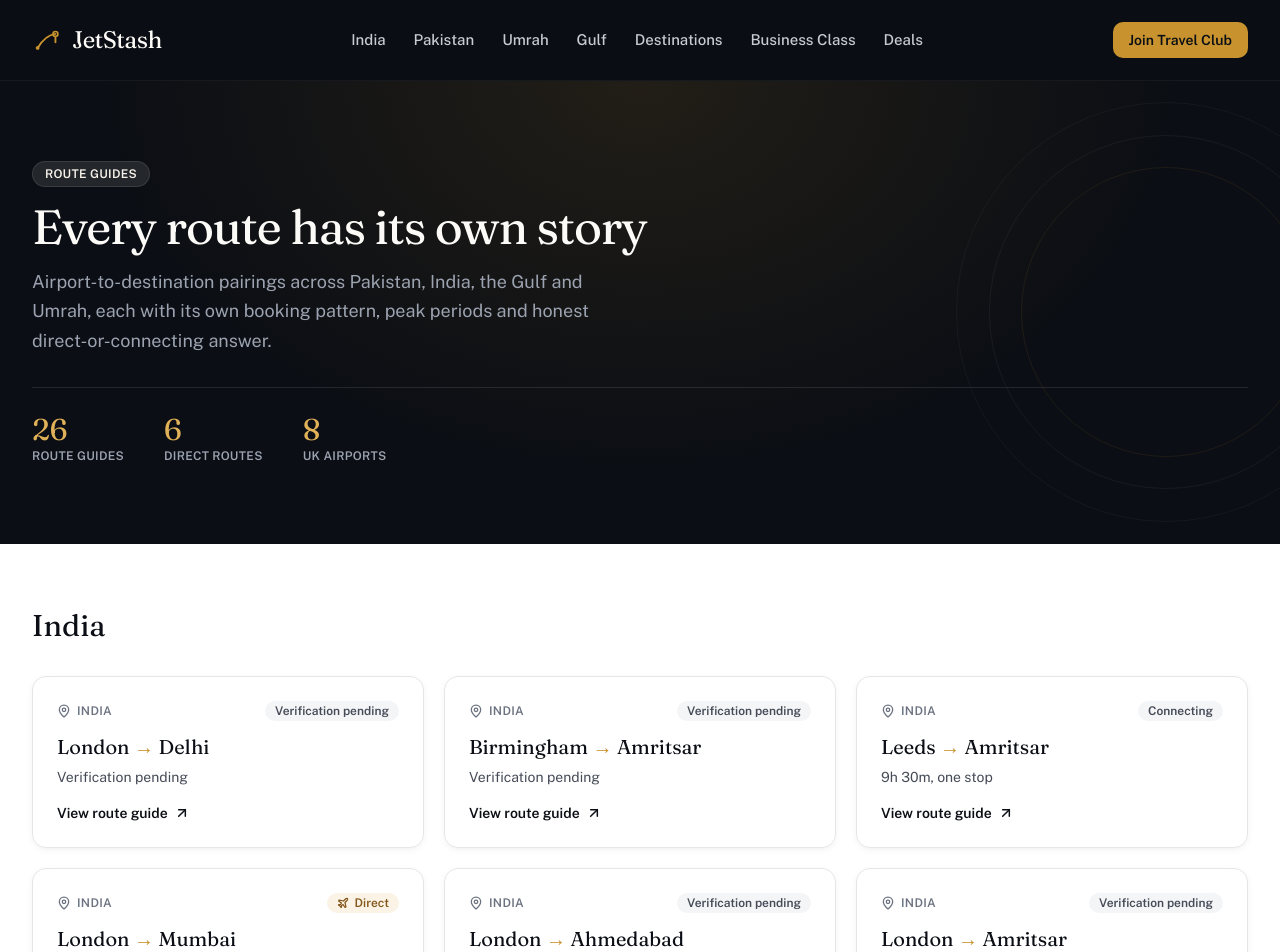
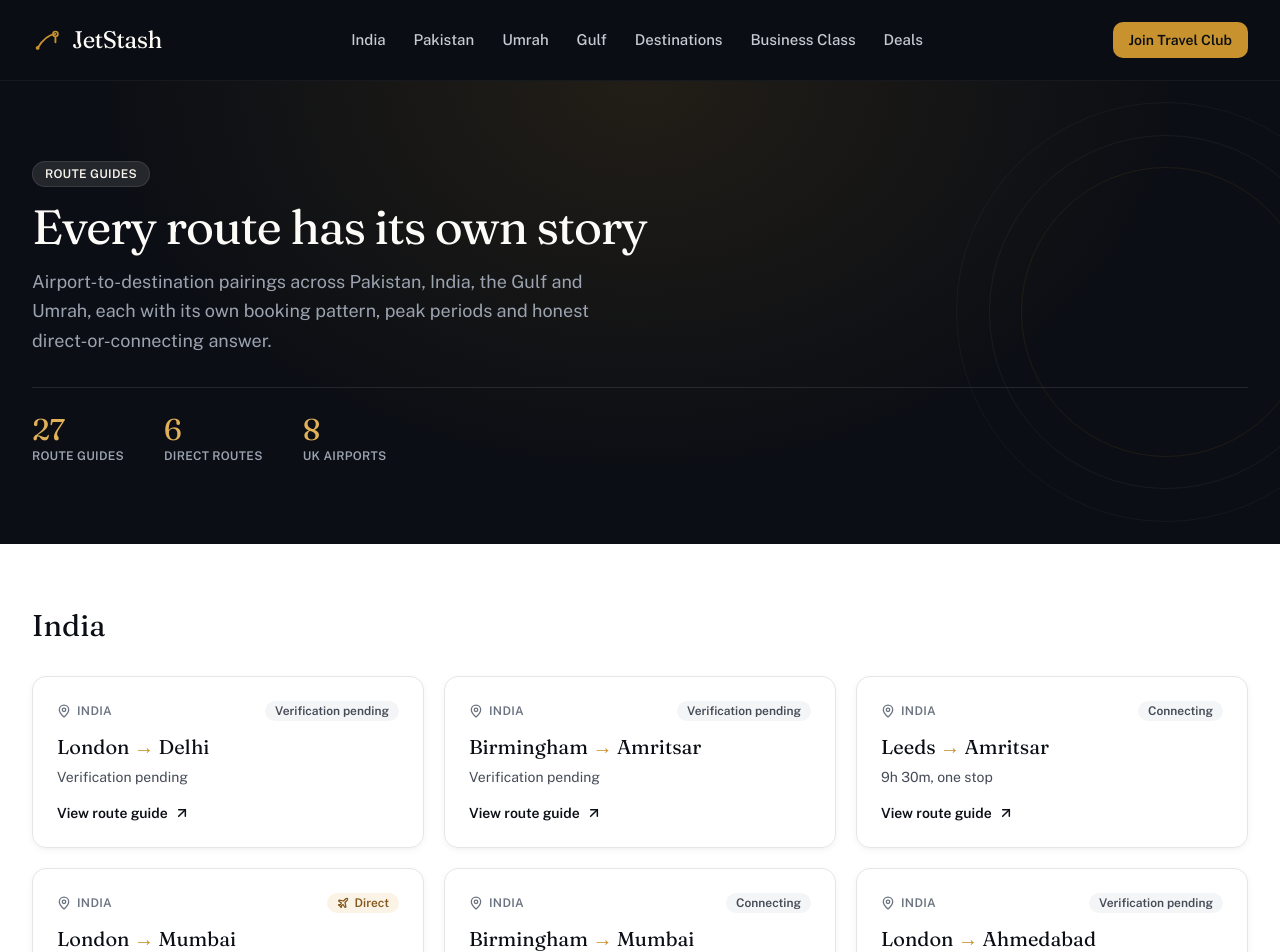
Before and after one commit to faiz403/jetstash-new, a Next.js app: page /routes in a window 1280 px wide. Shown: the top 952 px of the page. Built offline with nearby package versions, Linux system fonts and the light colour scheme.

Commit message:
feat: add Birmingham to Mumbai connection guide

```diff
--- a/app/routes/[slug]/page.tsx
+++ b/app/routes/[slug]/page.tsx
@@ -63,12 +63,12 @@ export async function generateMetadata({ params }: { params: Promise<{ slug: str
   // Verification-pending leakage fix: metadata must never build its
   // description from raw route.intro — getRoutePresentation() returns a
   // restrained, claim-free description for a pending route instead.
+  // Presentation-integrity fix: the title is content-aware too — see
+  // metadataTitle's doc comment — never a fixed template that can promise
+  // sections (Peak Periods, Fare History) a sparse route doesn't have.
   const presentation = getRoutePresentation(route, nowIso);
   return {
-    title:
-      presentation.status === 'unverified'
-        ? `${airport.city} to ${dest.city}: Route Verification in Progress`
-        : `${airport.city} to ${dest.city} Flights: Booking Windows & Peak Periods`,
+    title: presentation.metadataTitle,
     description: presentation.metadataDescription,
     alternates: { canonical: `${siteConfig.url}/routes/${route.slug}` },
   };
--- a/data/destinations.ts
+++ b/data/destinations.ts
@@ -131,7 +131,7 @@ export const destinations: Destination[] = [
       'Mumbai moves at its own pace: Bollywood, the Gateway of India, and a financial district that never quite sleeps. It\'s a common stopover for travellers connecting south or onward to the Gulf, and now directly reachable from Manchester as well as London.',
     bestFor: ['Business travel', 'City breaks', 'Family visits'],
     flightTimeFromUK: '9h direct from London Heathrow or Manchester',
-    ukAirports: ['london-heathrow', 'manchester'],
+    ukAirports: ['london-heathrow', 'manchester', 'birmingham'],
     visaNote: 'e-Visa required for UK passport holders, apply at least 4 days before travel.',
     familyVisitContent: {
       travelPattern:
--- a/data/routes.ts
+++ b/data/routes.ts
@@ -421,6 +421,36 @@ export const routes: Route[] = [
     peakPeriodIds: ['ramadan', 'pre-hajj', 'school-half-terms-umrah'],
   },
   {
+    slug: 'birmingham-mumbai',
+    airportSlug: 'birmingham',
+    destinationSlug: 'mumbai',
+    flightTime: 'Journey duration varies by connection and has not been independently established.',
+    frequency: 'Connecting options exist; exact schedules and frequency have not been independently verified — check directly with the airline or a booking site.',
+    // Only the airlines Birmingham Airport's own Mumbai page actually names
+    // AND that already exist in data/airlines.ts — the source also lists
+    // Air France, KLM, Lufthansa and Swiss, which are omitted here because
+    // they have no registry entry, not because the source doesn't name
+    // them. See the route-level verification note below: the source names
+    // these airlines and separately names hub cities, but never maps any
+    // specific airline to any specific hub — no such mapping is asserted
+    // anywhere in this route's copy either.
+    airlineSlugs: ['air-india', 'emirates', 'qatar-airways', 'saudia', 'turkish-airlines'],
+    isDirect: false,
+    verification: {
+      status: 'verified',
+      sourceName: "Birmingham Airport's own official Mumbai destination page (airport.birminghamairport.co.uk)",
+      sourceUrl: 'https://airport.birminghamairport.co.uk/destinations/where-we-fly/mumbai/',
+      verifiedDate: '2026-07-23',
+      reviewDueDate: '2026-08-23',
+      note: 'This source confirms only that no direct Birmingham–Mumbai flight currently exists ("There are currently no direct flights to Mumbai"), and separately names hub cities (Amsterdam, Delhi, Dubai, Istanbul, Paris) and airlines (Air France, Air India, Emirates, KLM, Lufthansa, Qatar Airways, Turkish Airlines, Saudia, Swiss) it associates with reaching Mumbai from Birmingham. It does not map any specific airline to any specific hub, and does not establish total journey duration, frequency, demand periods, fare behaviour, or self-transfer risk for any named itinerary — none of those are claimed anywhere in this route\'s public copy. Does not by itself change the public "Connecting route" display, which already follows from isDirect: false regardless of this record.',
+    },
+    intro:
+      'Birmingham has no direct service to Mumbai. Birmingham Airport\'s own destination page confirms this, and separately lists Air India, Emirates, Qatar Airways, Saudia and Turkish Airlines among the airlines connecting Birmingham to Mumbai and hub cities including Amsterdam, Delhi, Dubai, Istanbul and Paris — the source does not say which airline uses which hub, so treat any specific routing as unconfirmed and compare options directly before booking.',
+    bookingWindowNote:
+      'Every itinerary on this route involves at least one connection, so total journey time, layover length, baggage-transfer conditions and ticket flexibility matter as much as the headline fare. Compare these details directly with the airline or a booking site — this route does not currently have an independently verified duration, frequency or fare pattern to base timing advice on.',
+    peakPeriodIds: [],
+  },
+  {
     slug: 'glasgow-dubai',
     airportSlug: 'glasgow',
     destinationSlug: 'dubai',
@@ -767,6 +797,33 @@ function pendingRouteCopy(airportCity: string | undefined, destCity: string | un
   };
 }
 
+/**
+ * Longest a social/OG detail line is allowed to be before falling back to a
+ * short generic label instead. Not every route's own `flightTime` is safe
+ * to render on a 1200×630 image at a glance-readable size — several honest
+ * hedged fields (and, most sharply, a route like Birmingham–Mumbai whose
+ * `flightTime` is itself a full disclaimer sentence, not a duration) run
+ * well past what fits on one line with no wrapping. This is a general,
+ * per-route check, not a special case for any one slug.
+ */
+const MAX_SOCIAL_DETAIL_LENGTH = 50;
+
+/**
+ * A concise, centrally-derived line for metadata/OG surfaces — deliberately
+ * separate from the full `flightTime`/`frequency` fields used on the route
+ * page itself, which are allowed to be as long and as hedged as the truth
+ * requires. `frequency` in particular is excluded here entirely: several
+ * routes' frequency strings carry a full confirmation caveat (e.g.
+ * manchester-islamabad's is well over 100 characters) that reads fine as
+ * page copy but was never designed to fit a social-image line, direct or
+ * connecting. Never invents a duration, schedule, or airline fact — the
+ * fallback labels name only the route's status, nothing more specific.
+ */
+function buildSocialDetail(status: 'direct' | 'connecting', flightTime: string, statusLabel: string): string {
+  if (flightTime.length <= MAX_SOCIAL_DETAIL_LENGTH) return flightTime;
+  return status === 'direct' ? `${statusLabel} — see route guide for details` : 'Connecting — compare options before booking';
+}
+
 interface RoutePresentationBase {
   /** The one canonical short label for this status — 'Direct', 'Connecting', or 'Verification pending'. Every surface should use this instead of re-deriving its own ternary. */
   statusLabel: string;
@@ -788,8 +845,21 @@ interface RoutePresentationBase {
   summary: string;
   /** Safe <meta description>: the existing route.intro-derived summary for direct/connecting, or a short claim-free sentence for pending. */
   metadataDescription: string;
+  /**
+   * Safe <title>: content-aware, not a fixed template. "Booking Windows &
+   * Peak Periods" is only used when the route actually has peak-period
+   * content (route.peakPeriodIds is non-empty) — a route like
+   * Birmingham–Mumbai, with no peak-period data, gets a truthful generic
+   * title instead. Checked generically per-route, not special-cased to any
+   * one slug, so any future sparse route gets the same treatment.
+   */
+  metadataTitle: string;
   /** Safe WhatsApp/share message body (URL is appended separately by the share component). Omits booking-window, demand, fare-urgency, airline and routing claims entirely when pending. */
   shareText: string;
+  /** Concise line for the Open Graph/social image — see buildSocialDetail's doc comment. Never the full flightTime+frequency pairing (frequency alone can run past 100 characters on some routes), and never longer than fits a single image line. */
+  socialDetail: string;
+  /** Concise, universally-truthful footer line for the Open Graph/social image. Never advertises a specific section (e.g. "Peak periods", "Fare history") that may not exist for this route. */
+  socialFooter: string;
 }
 
 /**
@@ -866,15 +936,19 @@ export function getRoutePresentation(route: Route, nowIso: string): RoutePresent
 
   if (status === 'unverified') {
     const copy = pendingRouteCopy(airport?.city, dest?.city);
+    const statusLabel = 'Verification pending';
     return {
       status,
-      statusLabel: 'Verification pending',
+      statusLabel,
       flightTime: null,
       frequency: null,
       airlineSlugs: [],
       summary: copy.summary,
       metadataDescription: copy.metadataDescription,
+      metadataTitle: `${pair}: Route Verification in Progress`,
       shareText: copy.shareText,
+      socialDetail: statusLabel,
+      socialFooter: 'Route verification in progress · jetstash.co.uk',
       canShowBookingGuidance: false,
       canShowPeakPeriods: false,
       canShowConnectingAlternative: false,
@@ -887,6 +961,15 @@ export function getRoutePresentation(route: Route, nowIso: string): RoutePresent
       ? route.airlineSlugs.filter((slug) => getRouteAirlineDisplayStatus(route, slug, nowIso) === 'verified')
       : route.airlineSlugs;
 
+  // Content-aware title: "Booking Windows & Peak Periods" is only truthful
+  // when the route actually has peak-period data behind it. Checked against
+  // route.peakPeriodIds generically, not special-cased to Birmingham–Mumbai
+  // — any future route with no peak-period content gets the same fallback.
+  const hasPeakPeriodContent = route.peakPeriodIds.length > 0;
+  const metadataTitle = hasPeakPeriodContent
+    ? `${pair} Flights: Booking Windows & Peak Periods`
+    : `${pair} Flights: ${status === 'direct' ? 'Route Guide' : 'Connection Guide'}`;
+
   return {
     status,
     statusLabel,
@@ -895,7 +978,10 @@ export function getRoutePresentation(route: Route, nowIso: string): RoutePresent
     airlineSlugs,
     summary: route.intro,
     metadataDescription: `${route.intro.slice(0, 150)}...`,
+    metadataTitle,
     shareText: `${pair}: ${route.flightTime}, ${route.frequency}. ${route.bookingWindowNote}`,
+    socialDetail: buildSocialDetail(status, route.flightTime, statusLabel),
+    socialFooter: 'Travel intelligence · jetstash.co.uk',
     canShowBookingGuidance: true,
     canShowPeakPeriods: true,
     canShowConnectingAlternative: true,
```
Also changed, not shown: app/routes/[slug]/opengraph-image.tsx (+12 -13 lines), 2 other files (tests, documents, lock files or other folders).
